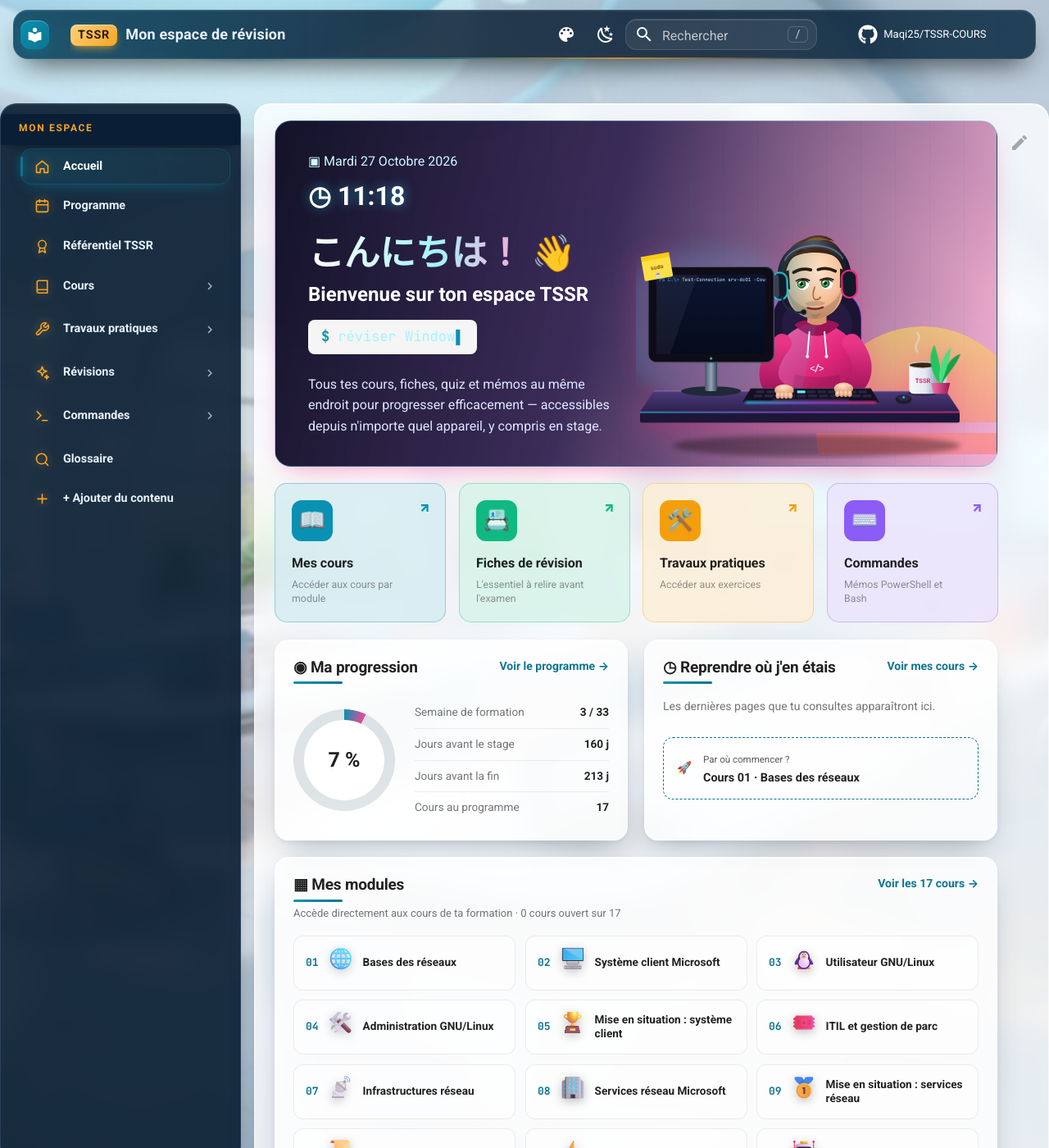
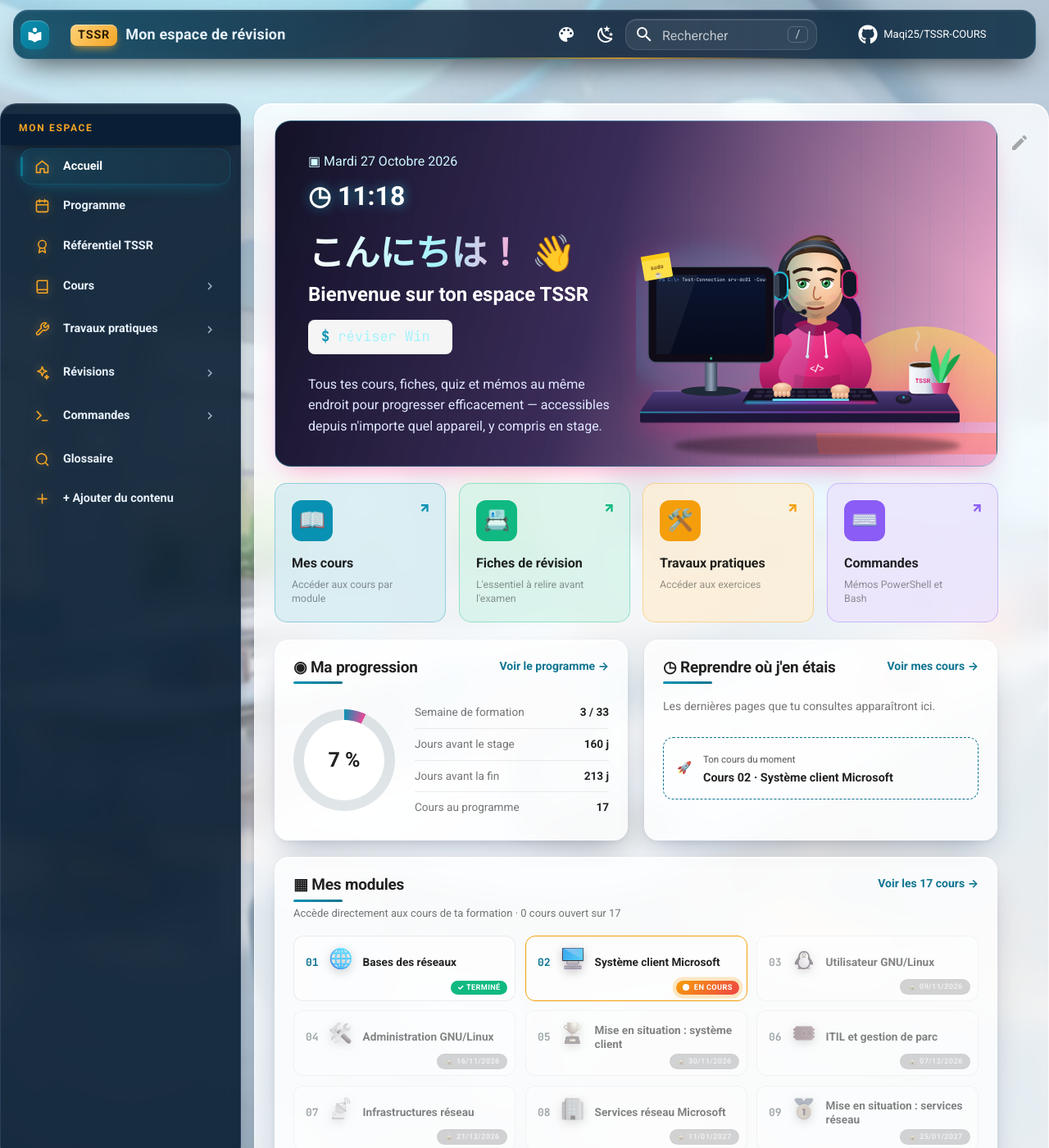
Before and after one commit to Maqi25/TSSR-COURS, an MkDocs documentation site: the page built from docs/index.md, in a window 1280 px wide and 1400 px high. Shown: the whole window at 82% size. Built offline with MkDocs 1.6.1 and Material for MkDocs 9.7.7, drawn with Linux system fonts in a browser that asks for light colours; comment, search, counter and statistics services are not loaded; some of the changed text lies outside the part shown.

Commit message:
Statut des cours : verrouillé, en cours, terminé (choisi à la main)
- statuts.js : liste des 17 cours avec leur statut et leur date d'ouverture. Cours 1 terminé, cours 2 en cours, cours 3 à 17 verrouillés.
- Cours verrouillé : carte, tuile et menu grisés avec 🔒 et la date ; un clic affiche un message au lieu d'ouvrir le cours ; bandeau si la page est ouverte par son adresse.
- Mode propriétaire : #proprio à la fin de l'adresse (une fois par appareil) ouvre les cours verrouillés ; #visiteur l'annule.
- Badges EN COURS (orange, pulsé) et ✓ Terminé ; l'accueil propose « Ton cours du moment ».

Co-Authored-By: Claude Opus 5.5 <noreply@anthropic.com>

```diff
--- a/docs/javascripts/home.js
+++ b/docs/javascripts/home.js
@@ -202,8 +202,12 @@
       var isSeen = visited.some(function (url) { return url.indexOf(base) === 0; });
       a.classList.toggle("is-seen", isSeen);
       if (isSeen) seen++;
-      else if (!next) next = a;
+      else if (!next && !a.classList.contains("is-verrouille")) next = a;
     });
+
+    // le cours marqué « en cours » (statuts.js) passe avant tout le reste
+    var current = document.querySelector(".tssr-home-module.is-en-cours");
+    if (current) next = current;
 
     var sub = document.querySelector("[data-home-modules-count]");
     if (sub) sub.textContent = seen + " cours ouvert" + (seen > 1 ? "s" : "") + " sur " + modules.length;
@@ -220,7 +224,9 @@
     var icon = document.createElement("span");
     icon.textContent = "🚀";
     var text = document.createElement("span");
-    text.innerHTML = "<small>Par où commencer ?</small>";
+    text.innerHTML = next.classList.contains("is-en-cours")
+      ? "<small>Ton cours du moment</small>"
+      : "<small>Par où commencer ?</small>";
     var b = document.createElement("b");
     b.textContent = "Cours " + next.querySelector(".tssr-home-num").textContent + " · " + next.querySelector("b").textContent;
     text.appendChild(b);
--- /dev/null
+++ b/docs/javascripts/statuts.js
@@ -0,0 +1,194 @@
+/**
+ * statuts.js
+ * ---------------------------------------------------------------------
+ * Statut de chaque cours, choisi à la main :
+ *   "verrouille" → carte grisée + 🔒, le clic affiche un message au lieu
+ *                  d'ouvrir le cours (cartes, menu, accueil) ;
+ *   "en-cours"   → badge lumineux EN COURS ;
+ *   "termine"    → badge ✓ Terminé ;
+ *   (cours absent de la liste → aucun badge, accès normal).
+ *
+ * POUR CHANGER UN STATUT : modifier la ligne du cours dans STATUTS ci-dessous.
+ *
+ * MODE PROPRIÉTAIRE (toi) : ouvre une fois le site avec #proprio à la fin
+ * de l'adresse, ex. https://maqi25.github.io/TSSR-COURS/#proprio
+ * Sur cet appareil, les cours verrouillés s'ouvrent normalement pour toi
+ * (le cadenas reste affiché). #visiteur à la fin de l'adresse annule.
+ *
+ * ⚠️ Ce verrou est un confort d'affichage, pas une sécurité : le site est
+ * public, une page verrouillée reste lisible par qui connaît son adresse.
+ * ---------------------------------------------------------------------
+ */
+
+window.TSSRStatuts = (function () {
+  var STATUTS = {
+    "cours-01-bases-des-reseaux": "termine",
+    "cours-02-systeme-client-microsoft": "en-cours",
+    "cours-03-utilisateur-d-une-distribution-gnu-linux": "verrouille",
+    "cours-04-administration-d-une-distribution-gnu-linux": "verrouille",
+    "cours-05-mise-en-situation-professionnelle-systeme-client": "verrouille",
+    "cours-06-sensibilisation-itil-et-gestion-de-parc": "verrouille",
+    "cours-07-les-infrastructures-reseau": "verrouille",
+    "cours-08-les-services-reseau-en-environnement-microsoft": "verrouille",
+    "cours-09-mise-en-situation-professionnelle-services-reseau": "verrouille",
+    "cours-10-initiation-au-scripting-bash": "verrouille",
+    "cours-11-initiation-a-powershell": "verrouille",
+    "cours-12-automatisation-et-ia-appliquees-au-support-et-au-mco": "verrouille",
+    "cours-13-virtualisation-de-serveurs": "verrouille",
+    "cours-14-services-cloud": "verrouille",
+    "cours-15-sauvegarde-et-restauration": "verrouille",
+    "cours-16-reseau-et-securite": "verrouille",
+    "cours-17-supervision": "verrouille",
+  };
+
+  // Date d'ouverture affichée sur les cours verrouillés (programme officiel)
+  var OUVERTURE = {
+    "cours-03-utilisateur-d-une-distribution-gnu-linux": "09/11/2026",
+    "cours-04-administration-d-une-distribution-gnu-linux": "16/11/2026",
+    "cours-05-mise-en-situation-professionnelle-systeme-client": "30/11/2026",
+    "cours-06-sensibilisation-itil-et-gestion-de-parc": "07/12/2026",
+    "cours-07-les-infrastructures-reseau": "21/12/2026",
+    "cours-08-les-services-reseau-en-environnement-microsoft": "11/01/2027",
+    "cours-09-mise-en-situation-professionnelle-services-reseau": "25/01/2027",
+    "cours-10-initiation-au-scripting-bash": "01/02/2027",
+    "cours-11-initiation-a-powershell": "08/02/2027",
+    "cours-12-automatisation-et-ia-appliquees-au-support-et-au-mco": "15/02/2027",
+    "cours-13-virtualisation-de-serveurs": "22/02/2027",
+    "cours-14-services-cloud": "01/03/2027",
+    "cours-15-sauvegarde-et-restauration": "08/03/2027",
+    "cours-16-reseau-et-securite": "15/03/2027",
+    "cours-17-supervision": "29/03/2027",
+  };
+
+  var OWNER_KEY = "tssr-mode-proprio";
+  var root = "";
+
+  // Mode propriétaire : #proprio l'active, #visiteur le désactive (mémorisé)
+  function readOwner() {
+    try {
+      if (location.hash === "#proprio") localStorage.setItem(OWNER_KEY, "1");
+      if (location.hash === "#visiteur") localStorage.removeItem(OWNER_KEY);
+      return localStorage.getItem(OWNER_KEY) === "1";
+    } catch (e) {
+      return false;
+    }
+  }
+
+  var owner = readOwner();
+
+  // Adresse d'une page → dossier du cours ("cours-04-…"), ou null
+  function courseOf(href) {
+    var path = new URL(href, location.href).pathname;
+    if (!root || path.indexOf(root + "cours/") !== 0) return null;
+    return path.slice((root + "cours/").length).split("/")[0] || null;
+  }
+
+  function get(href) {
+    var course = courseOf(href);
+    return course ? { course: course, statut: STATUTS[course] || null, date: OUVERTURE[course] || null } : null;
+  }
+
+  function isLocked(href) {
+    var s = get(href);
+    return !!(s && s.statut === "verrouille");
+  }
+
+  // ------------------------------------------------------------------
+  // Le message affiché quand on clique sur un cours verrouillé
+  // ------------------------------------------------------------------
+  var toast, toastTimer;
+  function showLocked(info, title) {
+    if (!toast) {
+      toast = document.createElement("div");
+      toast.className = "tssr-lock-toast";
+      toast.setAttribute("role", "status");
+      toast.setAttribute("aria-live", "polite");
+      document.body.appendChild(toast);
+    }
+    toast.innerHTML = "";
+    var icon = document.createElement("span");
+    icon.className = "tssr-lock-toast-icon";
+    icon.textContent = "🔒";
+    var text = document.createElement("div");
+    var b = document.createElement("b");
+    b.textContent = title || "Ce cours est verrouillé";
+    var small = document.createElement("small");
+    small.textContent = info.date ? "Il sera disponible le " + info.date + "." : "Il n'est pas encore ouvert.";
+    text.appendChild(b);
+    text.appendChild(small);
+    toast.appendChild(icon);
+    toast.appendChild(text);
+    toast.classList.remove("is-on");
+    void toast.offsetWidth;              // relance l'animation d'apparition
+    toast.classList.add("is-on");
+    clearTimeout(toastTimer);
+    toastTimer = setTimeout(function () { toast.classList.remove("is-on"); }, 3800);
+  }
+
+  // ------------------------------------------------------------------
+  // Badges sur les cartes, les tuiles de l'accueil et le menu
+  // ------------------------------------------------------------------
+  var LABELS = { "verrouille": "🔒 Verrouillé", "en-cours": "En cours", "termine": "✓ Terminé" };
+
+  function badge(statut, date) {
+    var span = document.createElement("span");
+    span.className = "tssr-statut tssr-statut--" + statut;
+    // verrouillé avec une date : juste « 🔒 09/11/2026 » (court, ne cache pas l'icône)
+    span.textContent = statut === "verrouille" && date ? "🔒 " + date : LABELS[statut];
+    if (statut === "verrouille") span.title = "Verrouillé" + (date ? " jusqu'au " + date : "");
+    return span;
+  }
+
+  function decorate() {
+    // cartes des cours (badge seulement sur la carte du cours lui-même)
+    document.querySelectorAll("a.tssr-card, a.tssr-home-module").forEach(function (a) {
+      var s = get(a.href);
+      if (!s || !s.statut) return;
+      a.classList.add("is-" + s.statut);
+      var isCoursePage = new URL(a.href, location.href).pathname === root + "cours/" + s.course + "/";
+      if (isCoursePage) a.appendChild(badge(s.statut, s.date));
+    });
+
+    // menu de gauche : cours et modules
+    document.querySelectorAll(".md-nav--primary a.md-nav__link").forEach(function (a) {
+      var s = get(a.href);
+      if (s && s.statut) a.classList.add("is-" + s.statut);
+    });
+
+    // page d'un cours verrouillé ouverte directement par son adresse
+    var here = get(location.href);
+    if (here && here.statut === "verrouille") {
+      var h1 = document.querySelector(".md-content h1");
+      if (h1) {
+        var banner = document.createElement("div");
+        banner.className = "tssr-lock-banner";
+        banner.textContent = owner
+          ? "🔓 Cours verrouillé pour les visiteurs (tu le vois car tu es en mode propriétaire)."
+          : "🔒 Ce cours est verrouillé" + (here.date ? " : il ouvrira le " + here.date + "." : ".");
+        h1.insertAdjacentElement("afterend", banner);
+      }
+    }
+  }
+
+  document.addEventListener("DOMContentLoaded", function () {
+    var logo = document.querySelector('[data-md-component="logo"]');
+    if (!logo) return;
+    root = new URL(logo.href, location.href).pathname;
+    if (owner) document.documentElement.classList.add("tssr-proprio");
+    decorate();
+
+    // Clic sur un lien vers un cours verrouillé : message au lieu d'ouvrir
+    // (capture = on intercepte le clic avant que Material ne change de page)
+    document.addEventListener("click", function (e) {
+      if (owner) return;
+      var a = e.target.closest && e.target.closest("a[href]");
+      if (!a || !isLocked(a.href)) return;
+      e.preventDefault();
+      e.stopPropagation();
+      var title = a.querySelector(".tssr-card-title, b, .md-ellipsis");
+      showLocked(get(a.href), title ? title.textContent.trim() + " est verrouillé" : null);
+    }, true);
+  });
+
+  return { get: get, isLocked: isLocked, isOwner: function () { return owner; } };
+})();
--- a/docs/stylesheets/theme.css
+++ b/docs/stylesheets/theme.css
@@ -1058,3 +1058,206 @@ html[data-tssr-theme] body[data-md-color-scheme="slate"] {
     padding-right: 0;
   }
 }
+
+/* ==========================================================================
+   7. Statut des cours (statuts.js) : verrouillé · en cours · terminé
+   ========================================================================== */
+.tssr-statut {
+  display: inline-flex;
+  align-items: center;
+  gap: 0.3rem;
+  padding: 0.12rem 0.5rem;
+  border-radius: 20px;
+  font-size: 0.56rem;
+  font-weight: 800;
+  letter-spacing: 0.04em;
+  text-transform: uppercase;
+  white-space: nowrap;
+}
+
+.tssr-statut--verrouille {
+  color: #e5e7eb;
+  background: rgba(100, 116, 139, 0.55);
+  border: 1px solid rgba(148, 163, 184, 0.45);
+}
+
+.tssr-statut--en-cours {
+  color: #fff;
+  background: linear-gradient(135deg, #f59e0b, #ef4444);
+  box-shadow: 0 0 0 0 rgba(245, 158, 11, 0.6);
+  animation: tssr-statut-pulse 2s ease-out infinite;
+}
+
+.tssr-statut--en-cours::before {
+  content: "";
+  width: 0.4rem;
+  height: 0.4rem;
+  border-radius: 50%;
+  background: #fff;
+}
+
+.tssr-statut--termine {
+  color: #fff;
+  background: #10b981;
+}
+
+@keyframes tssr-statut-pulse {
+  0%   { box-shadow: 0 0 0 0 rgba(245, 158, 11, 0.55); }
+  70%  { box-shadow: 0 0 0 8px rgba(245, 158, 11, 0); }
+  100% { box-shadow: 0 0 0 0 rgba(245, 158, 11, 0); }
+}
+
+/* sur les cartes : le badge prend la place de la flèche en haut à droite */
+.md-typeset .tssr-card > .tssr-statut {
+  position: absolute;
+  top: 0.8rem;
+  right: 0.8rem;
+}
+
+.md-typeset .tssr-card:has(> .tssr-statut)::after {
+  content: none;
+}
+
+.md-typeset .tssr-card.is-en-cours {
+  border-color: #f59e0b;
+  box-shadow: var(--tssr-btn-relief), 0 0 0 1px rgba(245, 158, 11, 0.35), 0 14px 30px -16px #f59e0b;
+}
+
+/* tuiles « Mes modules » de l'accueil : petit badge dans le coin en bas à droite,
+   sans prendre de place au titre */
+.md-typeset .tssr-home-module:has(> .tssr-statut) {
+  padding-bottom: 1.25rem;
+}
+
+.md-typeset .tssr-home-module > .tssr-statut {
+  position: absolute;
+  right: 0.45rem;
+  bottom: 0.35rem;
+  padding: 0.05rem 0.4rem;
+  font-size: 0.46rem;
+}
+
+.md-typeset .tssr-home-module.is-en-cours {
+  border-color: #f59e0b;
+}
+
+/* cours verrouillé : grisé, et le curseur montre qu'on ne peut pas entrer */
+.md-typeset .tssr-card.is-verrouille,
+.md-typeset .tssr-home-module.is-verrouille,
+.md-nav__link.is-verrouille {
+  opacity: 0.55;
+  filter: grayscale(0.85);
+  cursor: not-allowed;
+}
+
+.md-typeset .tssr-card.is-verrouille:hover,
+.md-typeset .tssr-home-module.is-verrouille:hover {
+  opacity: 0.75;
+}
+
+/* en mode propriétaire : un peu moins grisé, et on peut cliquer */
+.tssr-proprio .md-typeset .tssr-card.is-verrouille,
+.tssr-proprio .md-typeset .tssr-home-module.is-verrouille,
+.tssr-proprio .md-nav__link.is-verrouille {
+  opacity: 0.8;
+  cursor: pointer;
+}
+
+/* menu de gauche : 🔒 / point orange / ✓ après le titre du cours */
+.md-sidebar--primary .md-nav__link.is-verrouille > .md-ellipsis::after {
+  content: " 🔒";
+  font-size: 0.85em;
+}
+
+.md-sidebar--primary .md-nav__link.is-en-cours > .md-ellipsis::after {
+  content: "";
+  display: inline-block;
+  width: 0.45rem;
+  height: 0.45rem;
+  margin-left: 0.35rem;
+  border-radius: 50%;
+  background: #f59e0b;
+  box-shadow: 0 0 8px #f59e0b;
+  vertical-align: 0.1em;
+}
+
+.md-sidebar--primary .md-nav__link.is-termine > .md-ellipsis::after {
+  content: " ✓";
+  color: #10b981;
+  font-weight: 900;
+}
+
+/* bandeau en haut d'un cours verrouillé ouvert par son adresse */
+.md-typeset .tssr-lock-banner {
+  margin: -0.4rem 0 1.2rem;
+  padding: 0.7rem 1rem;
+  border-radius: 14px;
+  border: 1px dashed rgba(148, 163, 184, 0.6);
+  background: rgba(100, 116, 139, 0.15);
+  font-size: 0.72rem;
+  font-weight: 700;
+}
+
+/* message affiché au clic sur un cours verrouillé */
+.tssr-lock-toast {
+  position: fixed;
+  left: 50%;
+  bottom: 1.6rem;
+  z-index: 20;
+  display: flex;
+  align-items: center;
+  gap: 0.8rem;
+  max-width: min(26rem, calc(100vw - 2rem));
+  padding: 0.8rem 1.1rem;
+  border-radius: 18px;
+  border: 1px solid rgba(148, 197, 255, 0.2);
+  background: rgba(8, 24, 44, 0.95);
+  color: #e8f1fb;
+  box-shadow: 0 1px 0 rgba(255, 255, 255, 0.08) inset, 0 24px 50px -16px rgba(0, 0, 0, 0.8);
+  -webkit-backdrop-filter: blur(14px);
+          backdrop-filter: blur(14px);
+  opacity: 0;
+  transform: translate(-50%, 1rem) scale(0.96);
+  pointer-events: none;
+  transition: opacity 0.25s ease, transform 0.3s var(--tssr-ease);
+}
+
+.tssr-lock-toast.is-on {
+  opacity: 1;
+  transform: translate(-50%, 0) scale(1);
+}
+
+.tssr-lock-toast-icon {
+  font-size: 1.6rem;
+  animation: tssr-lock-shake 0.5s ease;
+}
+
+.tssr-lock-toast b,
+.tssr-lock-toast small {
+  display: block;
+}
+
+.tssr-lock-toast b {
+  font-size: 0.75rem;
+}
+
+.tssr-lock-toast small {
+  margin-top: 0.15rem;
+  font-size: 0.65rem;
+  color: #9fb3c8;
+}
+
+@keyframes tssr-lock-shake {
+  0%, 100% { transform: rotate(0); }
+  20%      { transform: rotate(-14deg); }
+  40%      { transform: rotate(12deg); }
+  60%      { transform: rotate(-8deg); }
+  80%      { transform: rotate(5deg); }
+}
+
+@media (prefers-reduced-motion: reduce) {
+  .tssr-statut--en-cours,
+  .tssr-lock-toast-icon {
+    animation: none;
+  }
+}
--- a/mkdocs.yml
+++ b/mkdocs.yml
@@ -57,6 +57,7 @@ extra_css:
 extra_javascript:
   - javascripts/theme.js
   - javascripts/icones.js
+  - javascripts/statuts.js
   - javascripts/filter.js
   - javascripts/quiz.js
   - javascripts/animations.js
```
